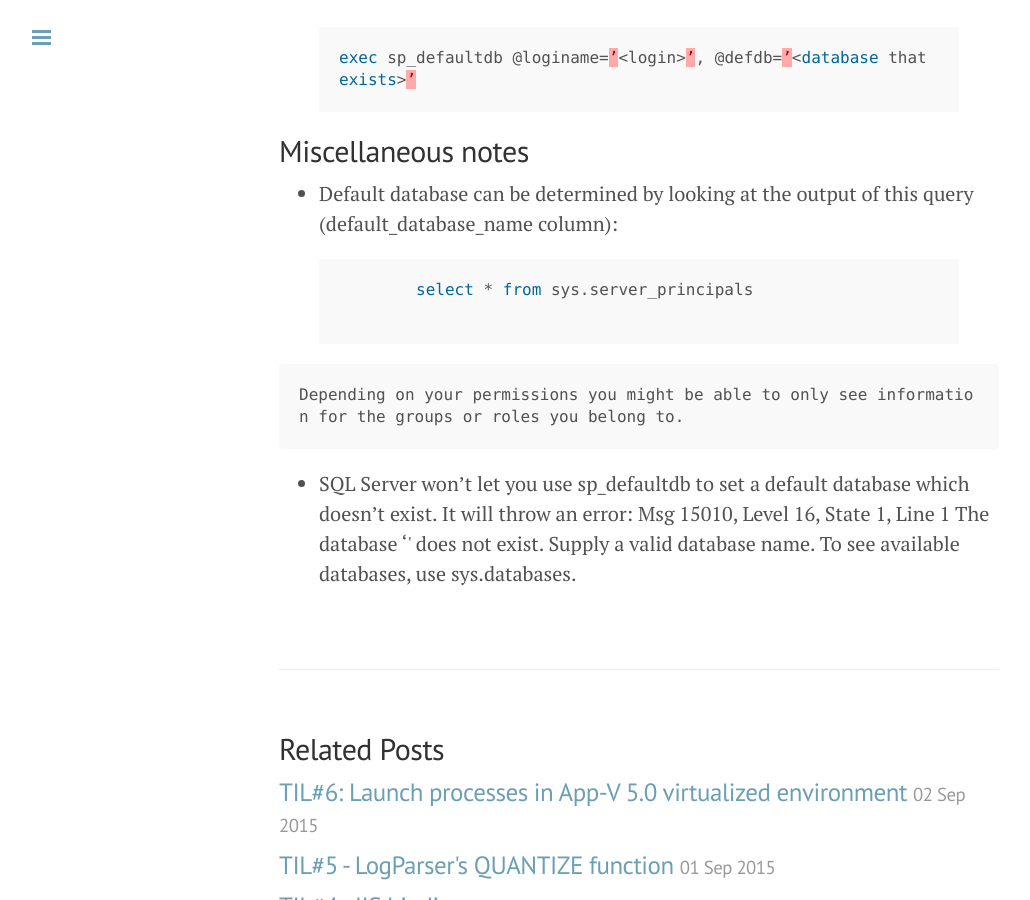
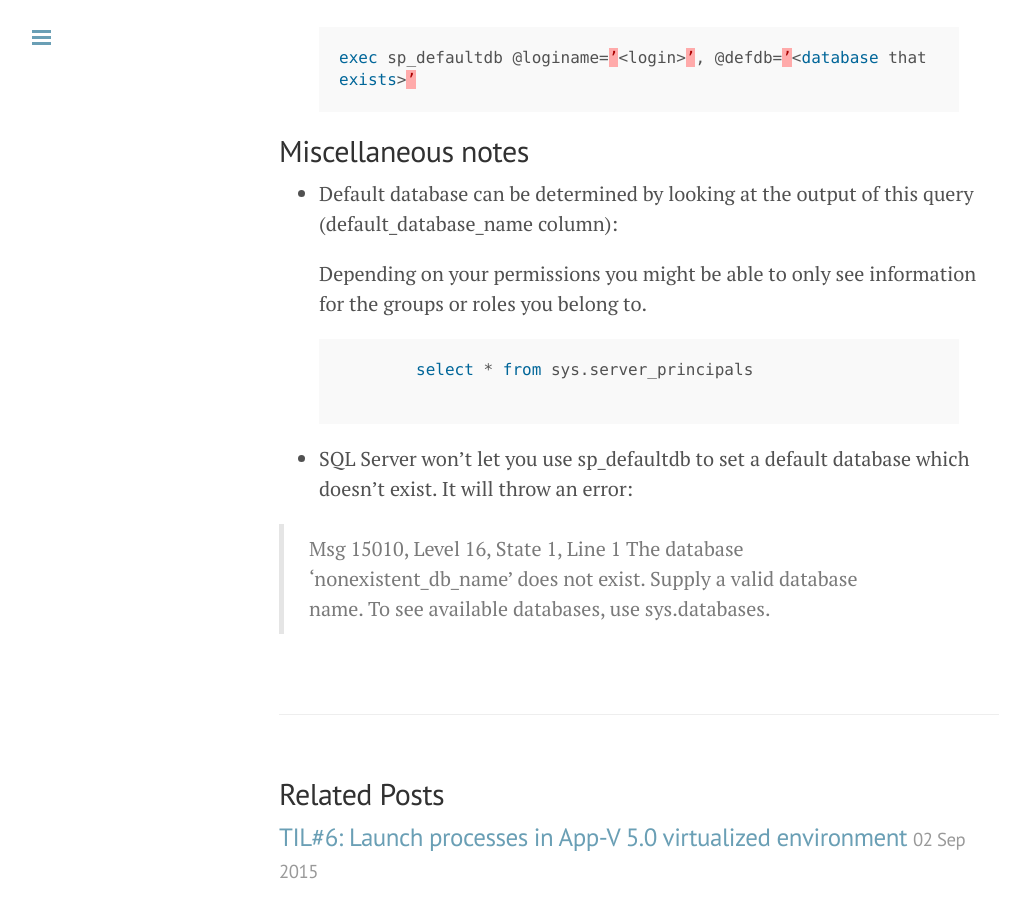
Before and after one commit to regularcoder/regularcoder, a Jekyll site: the page built from _posts/error-solutions/2015-09-25-error-4064-cannot-open-user-default-database.md, in a window 1280 px wide and 900 px high, scrolled down 1684 px. Shown: the whole window, without its empty margins (1-1031 px from the left). Built offline with Jekyll 4.4.1, drawn with Linux system fonts in a browser that asks for light colours; Markdown is read by kramdown in place of the engine named in the settings.

Commit message:
Corrected various small mistakes

```diff
--- a/_posts/error-solutions/2015-09-25-error-4064-cannot-open-user-default-database.md
+++ b/_posts/error-solutions/2015-09-25-error-4064-cannot-open-user-default-database.md
@@ -25,14 +25,15 @@ exec sp_defaultdb @loginame=’<login>’, @defdb=’<database that exists>’
 {% endhighlight %}
 
 ## Miscellaneous notes
-*	Default database can be determined by looking at the output of this query (default_database_name column):
+*	Default database can be determined by looking at the output of this query (default\_database\_name column):
+
+	Depending on your permissions you might be able to only see information for the groups or roles you belong to.
 
 	{% highlight sql %}
 	select * from sys.server_principals
 	{% endhighlight %}
 
-	Depending on your permissions you might be able to only see information for the groups or roles you belong to.
+* 	SQL Server won’t let you use sp_defaultdb to set a default database which doesn’t exist. It will throw an error:
 
-* 	SQL Server won’t let you use sp_defaultdb to set a default database which doesn’t exist. It will throw an error:
-	Msg 15010, Level 16, State 1, Line 1
-	The database '<nonexistent db name>' does not exist. Supply a valid database name. To see available databases, use sys.databases.
+> Msg 15010, Level 16, State 1, Line 1
+> The database 'nonexistent\_db\_name' does not exist. Supply a valid database name. To see available databases, use sys.databases.
```
